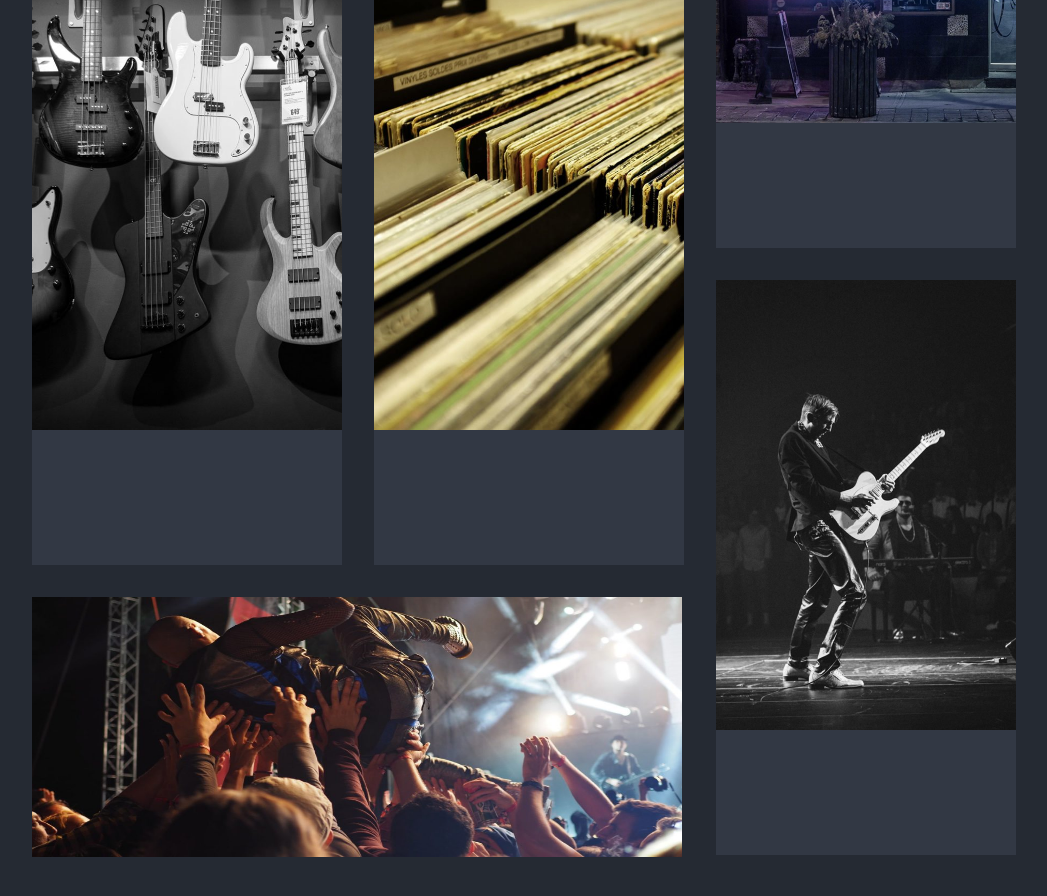
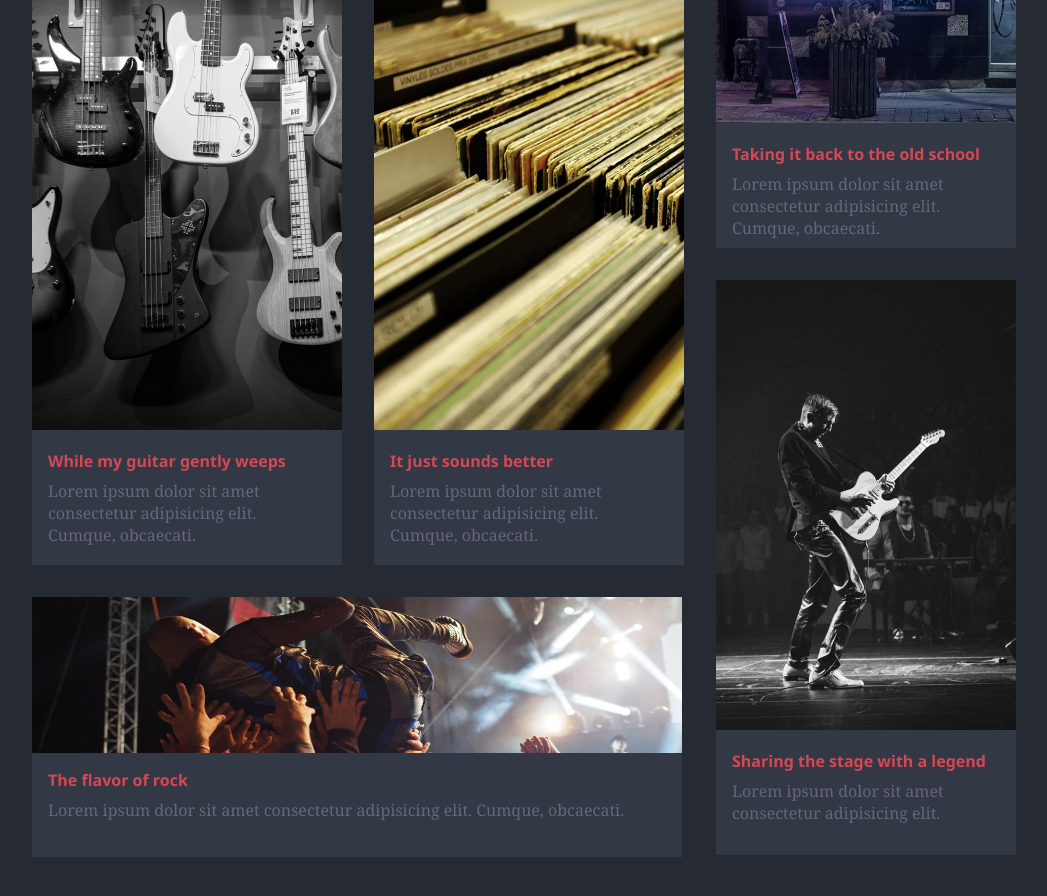
Before and after one commit to Alessia9802/proj-html-vuejs, a Vue app: page / in a window 1280 px wide. Shown: the part 1640-2536 px from the top of the page, without its empty margins (108-1155 px from the left). Built offline with nearby package versions, Linux system fonts and the light colour scheme; a web font is replaced by a local one.

Commit message:
Section latest band news completed

```diff
--- a/src/components/Main.vue
+++ b/src/components/Main.vue
@@ -6,7 +6,7 @@
       <h1>Music is life</h1>
       <div class="line_break"></div>
       <div class="description">
-        <p>
+        <p class="text_headline">
           Lorem ipsum dolor sit amet consectetur adipisicing elit. Dolorum
           quaerat quisquam eum, ex perspiciatis blanditiis quidem odit minima
           nostrum quae aspernatur reprehenderit similique necessitatibus veniam
@@ -20,7 +20,7 @@
         <h1 class="title_band">Latest Band News</h1>
         <div class="line_break"></div>
         <div class="description">
-          <p>
+          <p class="text_headline">
             Lorem ipsum dolor sit amet consectetur adipisicing elit. Dolorum
             quaerat quisquam eum, ex perspiciatis blanditiis quidem odit minima
             nostrum quae aspernatur reprehenderit similique necessitatibus
@@ -37,6 +37,13 @@
               src="../assets/img/blog_music_techo.jpg"
               alt=""
             />
+            <div class="block card_text">
+              <h4>Technology and music</h4>
+              <p class="text">
+                Lorem ipsum dolor sit amet consectetur adipisicing elit. Cumque,
+                obcaecati.
+              </p>
+            </div>
           </div>
           <div class="columns">
             <div class="guitar">
@@ -45,6 +52,13 @@
                 src="../assets/img/blog-post3-600x900.jpg"
                 alt=""
               />
+              <div class="card_text">
+                <h4>While my guitar gently weeps</h4>
+                <p class="text">
+                  Lorem ipsum dolor sit amet consectetur adipisicing elit.
+                  Cumque, obcaecati.
+                </p>
+              </div>
             </div>
             <div class="collection">
               <img
@@ -52,6 +66,13 @@
                 src="../assets/img/blog-post4-600x900.jpg"
                 alt=""
               />
+              <div class="card_text">
+                <h4>It just sounds better</h4>
+                <p class="text">
+                  Lorem ipsum dolor sit amet consectetur adipisicing elit.
+                  Cumque, obcaecati.
+                </p>
+              </div>
             </div>
           </div>
           <div class="concert_rock">
@@ -60,6 +81,13 @@
               src="../assets/img/blog_flavor_rock-1200x600.jpg"
               alt=""
             />
+            <div class="block card_text">
+              <h4>The flavor of rock</h4>
+              <p class="text">
+                Lorem ipsum dolor sit amet consectetur adipisicing elit. Cumque,
+                obcaecati.
+              </p>
+            </div>
           </div>
         </div>
         <div class="next_bar">
@@ -69,6 +97,13 @@
               src="../assets/img/blog-post1-600x900.jpg"
               alt=""
             />
+            <div class="card_text">
+              <h4>Taking it back to the old school</h4>
+              <p class="text">
+                Lorem ipsum dolor sit amet consectetur adipisicing elit. Cumque,
+                obcaecati.
+              </p>
+            </div>
           </div>
           <div class="legend">
             <img
@@ -76,6 +111,12 @@
               src="../assets/img/blog-post2-600x900.jpg"
               alt=""
             />
+            <div class="card_text">
+              <h4>Sharing the stage with a legend</h4>
+              <p class="text">
+                Lorem ipsum dolor sit amet consectetur adipisicing elit.
+              </p>
+            </div>
           </div>
         </div>
       </div>
@@ -108,8 +149,8 @@ export default {};
   text-align: center;
 }
 
-.music_life p,
-.macro_area p {
+.music_life .text_headline,
+.macro_area .text_headline {
   padding-top: 2rem;
 }
 
@@ -157,20 +198,6 @@ h1 {
   display: flex;
 }
 
-.tech,
-.concert_rock {
-  width: 650px;
-  height: 260px;
-  background-color: #323844;
-  margin-right: 1rem;
-  margin-bottom: 1rem;
-}
-
-.tech > .img_tech {
-  width: 100%;
-  height: 100%;
-}
-
 .concert_rock > .img_rock {
   width: 100%;
   height: 100%;
@@ -216,4 +243,42 @@ h1 {
 .legend > .img_legend {
   width: 100%;
 }
+
+.tech,
+.concert_rock {
+  width: 650px;
+  height: 260px;
+  background-color: #323844;
+  margin-right: 1rem;
+  margin-bottom: 1rem;
+  position: relative;
+}
+
+.tech > .img_tech {
+  width: 100%;
+  height: 100%;
+}
+
+.block {
+  position: absolute;
+  width: 100%;
+  height: 40%;
+  background-color: #323844;
+  bottom: 0px;
+}
+
+.card_text {
+  padding: 1rem;
+}
+
+h4 {
+  font-family: "Segoe UI", Tahoma, Geneva, Verdana, sans-serif;
+  color: #d64756;
+  padding-bottom: 0.5rem;
+}
+
+.text {
+  color: #666676;
+  font-family: Georgia, "Times New Roman", Times, serif;
+}
 </style>
```
